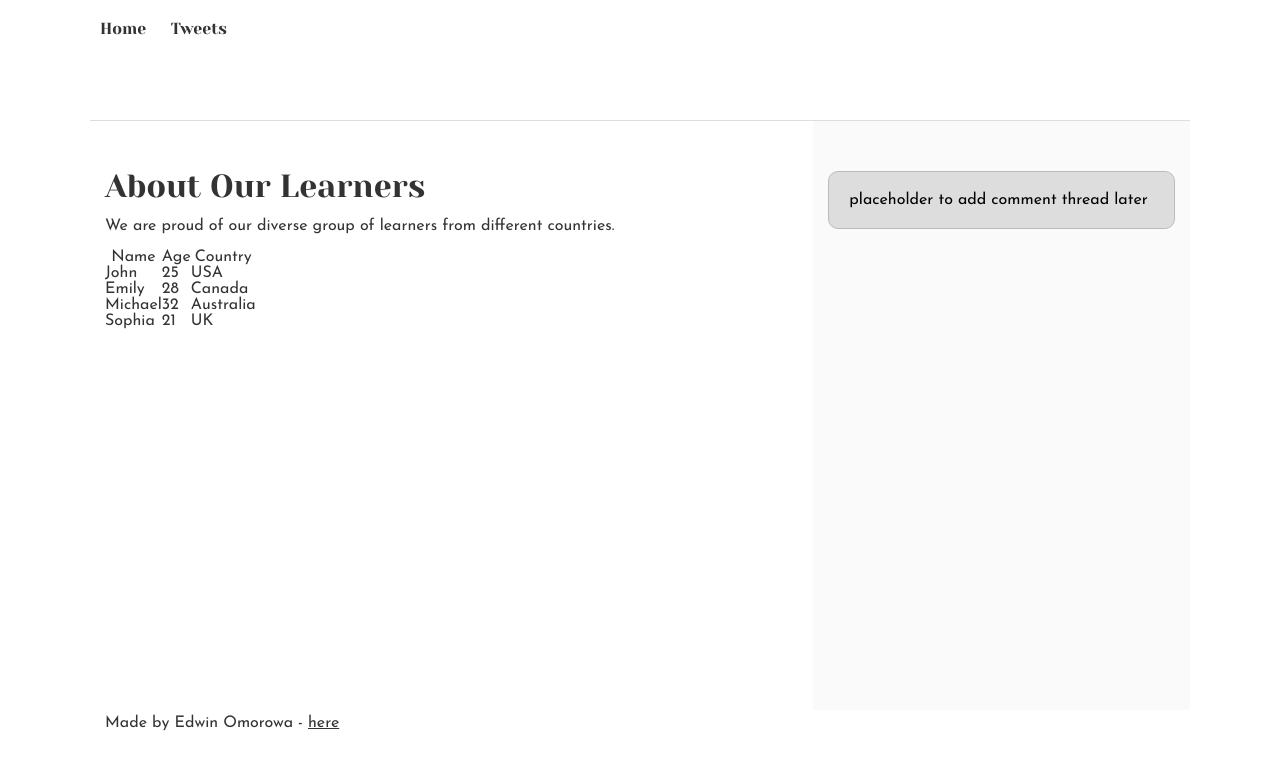
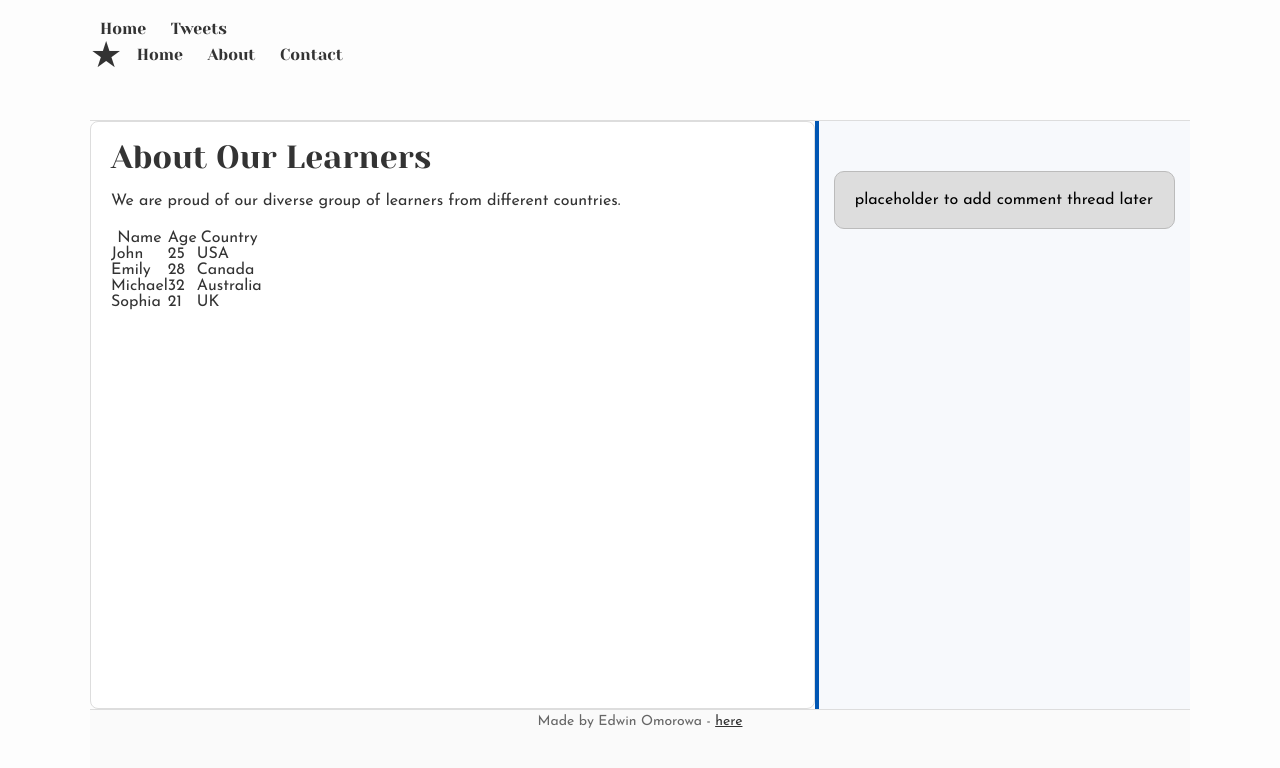
Before and after one commit to edwinomorowa33-Geek/alx_html_css, a plain HTML site: page css_basic/index.html in a window 1280 px wide. Drawn offline with Linux system fonts and the light colour scheme.

Commit message:
adding the new file

```diff
--- a/base.css
+++ /dev/null
@@ -1,217 +0,0 @@
-/* Importing webfonts */
-/* (If you're learning CSS, you should disregard that) */
-@import url(https://fonts.googleapis.com/css?family=Yeseva+One);
-@import url(https://fonts.googleapis.com/css?family=Josefin+Sans:400,700,700italic,400italic);
-
-/* CSS reset rules */
-html, body {
-  height: 100%;
-  min-height: 100%;
-}
-
-html, body, div, span, applet, object, iframe,
-h1, h2, h3, h4, h5, h6, p, blockquote, pre,
-a, abbr, acronym, address, big, cite, code,
-del, dfn, img, ins, kbd, q, s, samp,
-small, strike, sub, sup, tt, var,
-b, u, i, center,
-dl, dt, dd,
-fieldset, form, label, legend,
-table, caption, tbody, tfoot, thead, tr, th, td,
-article, aside, canvas, details, embed,
-figure, figcaption, footer, header, hgroup,
-menu, nav, output, ruby, section, summary,
-time, mark, audio, video {
-  margin: 0;
-  padding: 0;
-  border: 0;
-  font-size: 100%;
-  font: inherit;
-  vertical-align: baseline;
-}
-
-/* HTML5 display-role reset for older browsers */
-article, aside, details, figcaption, figure,
-footer, header, hgroup, menu, nav, section {
-  display: block;
-}
-
-body {
-  line-height: 1;
-}
-
-blockquote, q {
-  quotes: none;
-}
-
-blockquote:before, blockquote:after,
-q:before, q:after {
-  content: '';
-  content: none;
-}
-
-table {
-  border-collapse: collapse;
-  border-spacing: 0;
-}
-
-/* Fonts and colors */
-body {
-  font-family: 'Josefin Sans', serif;
-  color: rgba(0, 0, 0, 0.8);
-}
-
-h1, h2, h3, h4, h5, h6, header {
-  font-family: 'Yeseva One', sans-serif;
-}
-
-article {
-}
-
-header {
-  border-bottom: 1px solid rgb(221,221,221);
-  transition: border-bottom-color 1s ease;
-}
-
-header a {
-  color: rgba(0, 0, 0, 0.8);
-}
-
-aside {
-  background: #FAFAFA;
-}
-
-aside p {
-  border: 1px solid #bbb;
-  background: #ddd;
-  color: black;
-}
-
-footer a {
-  color: rgba(0, 0, 0, 0.8);
-}
-
-a {
-  color: #F80002;
-}
-
-/* Positioning and margins */
-@media (min-width: 1100px) {
-  body {
-    width: 1100px;
-    margin: 0 auto;
-  }
-}
-
-article {
-  padding: 50px 15px;
-}
-
-article > *:first-child {
-  margin-top: 0;
-}
-
-aside {
-  padding: 50px 15px;
-}
-
-header .right {
-  float: right;
-  margin: 0 10px 15px;
-}
-
-/* Header */
-header {
-  padding: 20px 0;
-  height: 80px;
-}
-
-header ul {
-  list-style: none;
-  margin: 0;
-  padding: 0;
-}
-
-header li {
-  display: inline;
-  vertical-align: middle;
-}
-
-header li:first-child {
-  margin: 0;
-}
-
-header li a {
-  margin: 0 10px;
-}
-
-header li.logo {
-  font-size: 36px;
-}
-
-header a {
-  text-decoration: none;
-}
-
-/* Aside */
-aside p {
-  border-radius: 10px;
-  padding: 20px 20px;
-}
-
-/* Footer */
-footer {
-  padding: 5px 15px;
-  height: 80px;
-}
-
-/* Text styles and margins */
-p {
-  margin-bottom: 15px;
-}
-
-h1 {
-  font-size: 36px;
-  margin: 40px 0 20px;
-}
-
-h2 {
-  font-size: 32px;
-  margin: 30px 0 15px;
-}
-
-h3 {
-  font-size: 28px;
-  margin: 25px 0 10px;
-}
-
-h4 {
-  font-size: 20px;
-  font-weight: bold;
-  margin: 20px 0 10px;
-}
-
-h5 {
-  font-size: 18px;
-  font-weight: bold;
-  margin: 15px 0 10px;
-}
-
-h6 {
-  font-weight: bold;
-  margin: 5px 0;
-}
-
-@media (max-width: 800px) {
-  body.works_on_smartphone {
-    display: block;
-  }
-
-  body.works_on_smartphone main {
-    display: block;
-  }
-
-  header .right {
-    float: none;
-  }
-}
--- a/css_basic/index.html
+++ b/css_basic/index.html
@@ -11,6 +11,12 @@
             <ul>
                 <li><a href="index.html">Home</a></li>
                 <li><a href="tweets.html">Tweets</a></li>
+                <ul>
+                    <li class="logo">&starf;</li>
+                    <li><a href="#">Home</a></li>
+                    <li><a href="#">About</a></li>
+                    <li><a href="#">Contact</a></li>
+                </ul>
             </ul>
         </header>
 
--- a/css_basic/styles.css
+++ b/css_basic/styles.css
@@ -22,3 +22,48 @@ aside {
     flex: 1;
     overflow-y: auto;
 }
+
+/* Give the whole page a subtle background color */
+body {
+    background: #fdfdfd;
+    color: #333;
+}
+
+/* Style links */
+a {
+    color: #0056b3;
+    transition: color 0.3s ease;
+}
+
+a:hover {
+    color: #ff4500;
+}
+
+/* Style article text */
+article p {
+    line-height: 1.6;
+    font-size: 16px;
+}
+
+/* Give article a background and border */
+article {
+    background: #ffffff;
+    border: 1px solid #ddd;
+    border-radius: 8px;
+    padding: 20px;
+}
+
+/* Style aside box */
+aside {
+    background: #f7f9fc;
+    border-left: 4px solid #0056b3;
+}
+
+/* Make footer subtle */
+footer {
+    background: #fafafa;
+    border-top: 1px solid #ddd;
+    font-size: 14px;
+    text-align: center;
+    color: #666;
+}
--- a/styles.css
+++ /dev/null
@@ -1,24 +0,0 @@
-/* Body container */
-body {
-    display: flex;
-    flex-direction: column;
-}
-
-/* Main container */
-main {
-    display: flex;
-    flex-direction: row;
-    flex: auto;
-}
-
-/* Article takes 2/3 of the width */
-article {
-    flex: 2;
-    overflow-y: auto;
-}
-
-/* Aside takes 1/3 of the width */
-aside {
-    flex: 1;
-    overflow-y: auto;
-}
```
Also changed, not shown: css_basic/tweets.html (+6 -2 lines), index.html (deleted, +0 -69 lines), tweets.html (deleted, +0 -37 lines), 1 other file.
